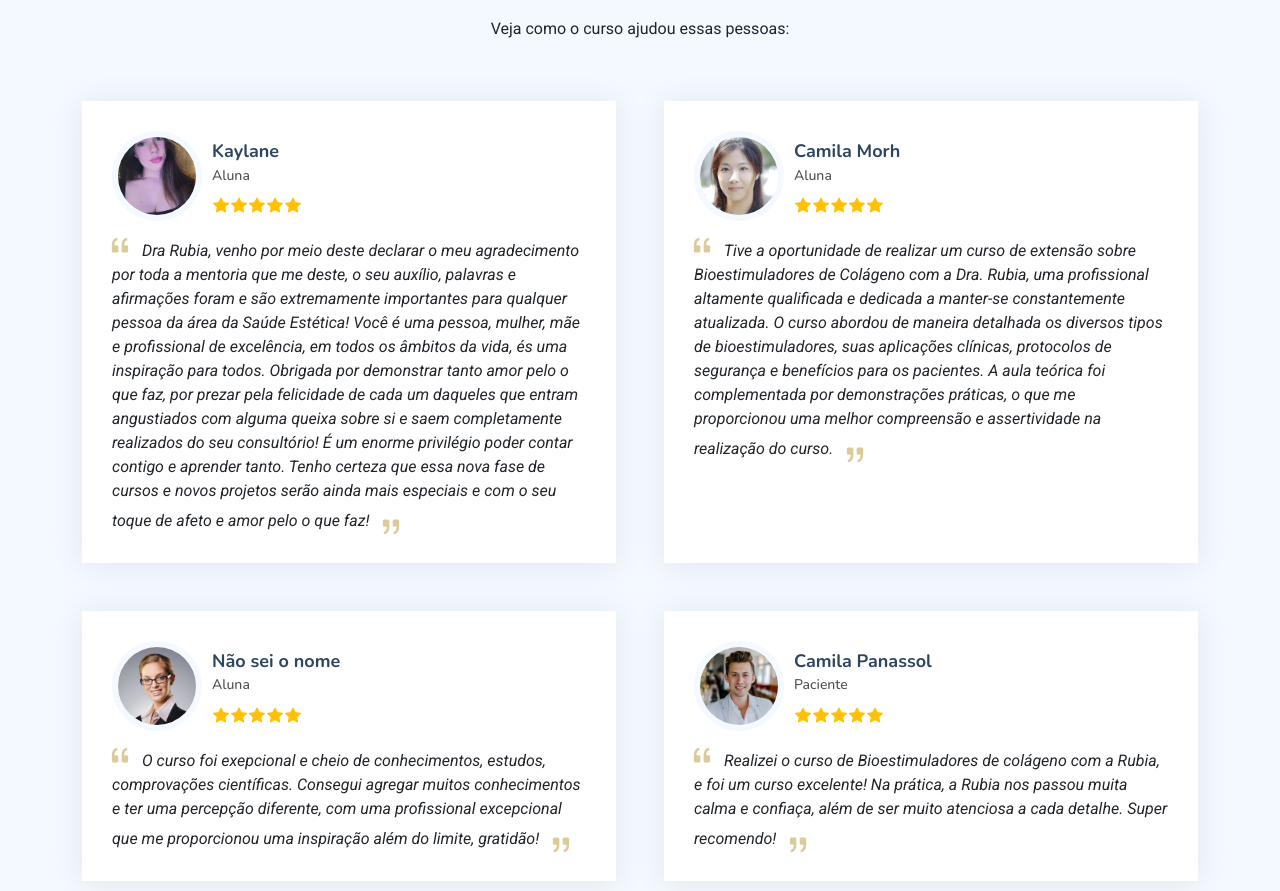
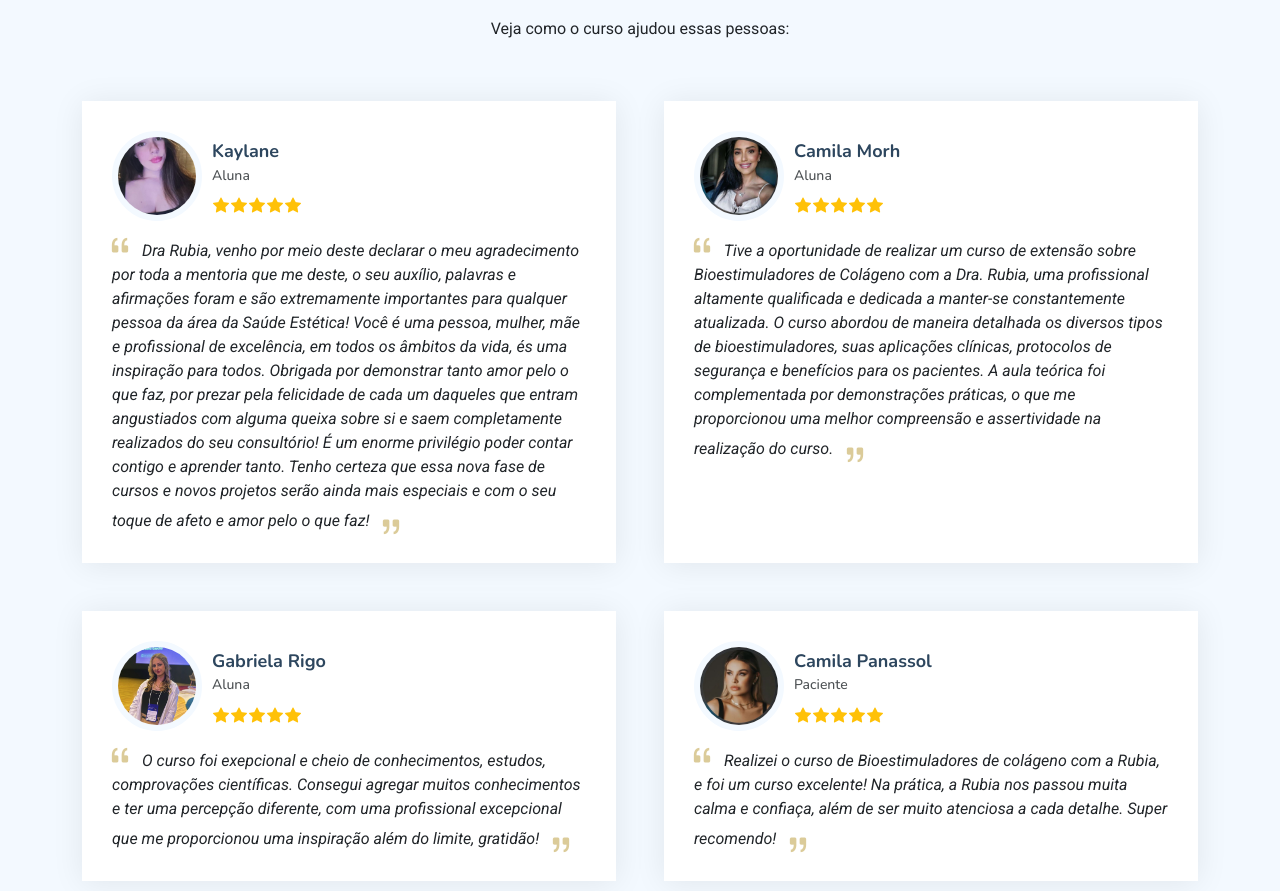
Before and after one commit to supreekz/rubia-project, a website: page index.html in a window 1280 px wide. Shown: the part 3227-4118 px from the top of the page. Drawn offline with nearby package versions, Linux system fonts and the light colour scheme.

Commit message:
fix test

```diff
--- a/index.html
+++ b/index.html
@@ -897,6 +897,7 @@
 
         <div class="container">
           <div class="row g-5">
+            <!-- ok -->
             <div class="col-lg-6" data-aos="fade-up" data-aos-delay="100">
               <div class="testimonial-item">
                 <img
@@ -927,10 +928,11 @@
             </div>
             <!-- End testimonial item -->
 
+            <!-- ok -->
             <div class="col-lg-6" data-aos="fade-up" data-aos-delay="200">
               <div class="testimonial-item">
                 <img
-                  src="assets/img/testimonials/testimonials-2.jpg"
+                  src="assets/img/testimonials/camilha_mohr.jpg"
                   class="testimonial-img"
                   alt=""
                 />
@@ -953,15 +955,15 @@
               </div>
             </div>
             <!-- End testimonial item -->
-
+            <!-- ok -->
             <div class="col-lg-6" data-aos="fade-up" data-aos-delay="300">
               <div class="testimonial-item">
                 <img
-                  src="assets/img/testimonials/testimonials-3.jpg"
+                  src="assets/img/testimonials/gabriela.jpg"
                   class="testimonial-img"
                   alt=""
                 />
-                <h3>Não sei o nome</h3>
+                <h3>Gabriela Rigo</h3>
                 <h4>Aluna</h4>
                 <div class="stars">
                   <i class="bi bi-star-fill"></i><i class="bi bi-star-fill"></i
@@ -979,10 +981,11 @@
             </div>
             <!-- End testimonial item -->
 
+            <!-- ok -->
             <div class="col-lg-6" data-aos="fade-up" data-aos-delay="400">
               <div class="testimonial-item">
                 <img
-                  src="assets/img/testimonials/testimonials-4.jpg"
+                  src="assets/img/testimonials/camila.jpg"
                   class="testimonial-img"
                   alt=""
                 />
```
Also changed, not shown: assets/img/testimonials/bruna.jpg (added), assets/img/testimonials/camila.jpg (added), assets/img/testimonials/camilha_mohr.jpg (added), assets/img/testimonials/gabriela.jpg (added).
